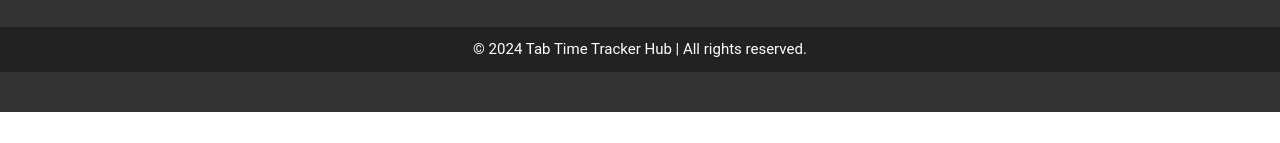
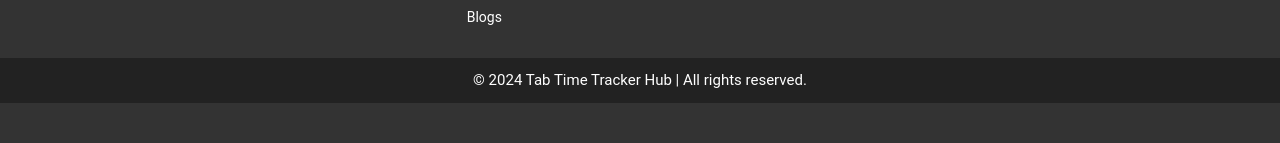
Before and after one commit to ShaikArsalan347/Browser-Extension, a website: page index.html in a window 1280 px wide. Shown: the part 3462-3605 px from the top of the page. Before the commit the page ends 3574 px from the top, so only its background shows below. Drawn offline with nearby package versions, Linux system fonts and the light colour scheme.

Commit message:
blogs added to footer

```diff
--- a/index.html
+++ b/index.html
@@ -256,6 +256,7 @@
           <li><a href="#">Blog</a></li>
           <li><a href="#">Contact</a></li>
           <li><a href="./privacy.html">Privacy Policy</a></li>
+          <li><a href="./blog.html">Blogs</a></li>
 
         </ul>
       </div>
```
